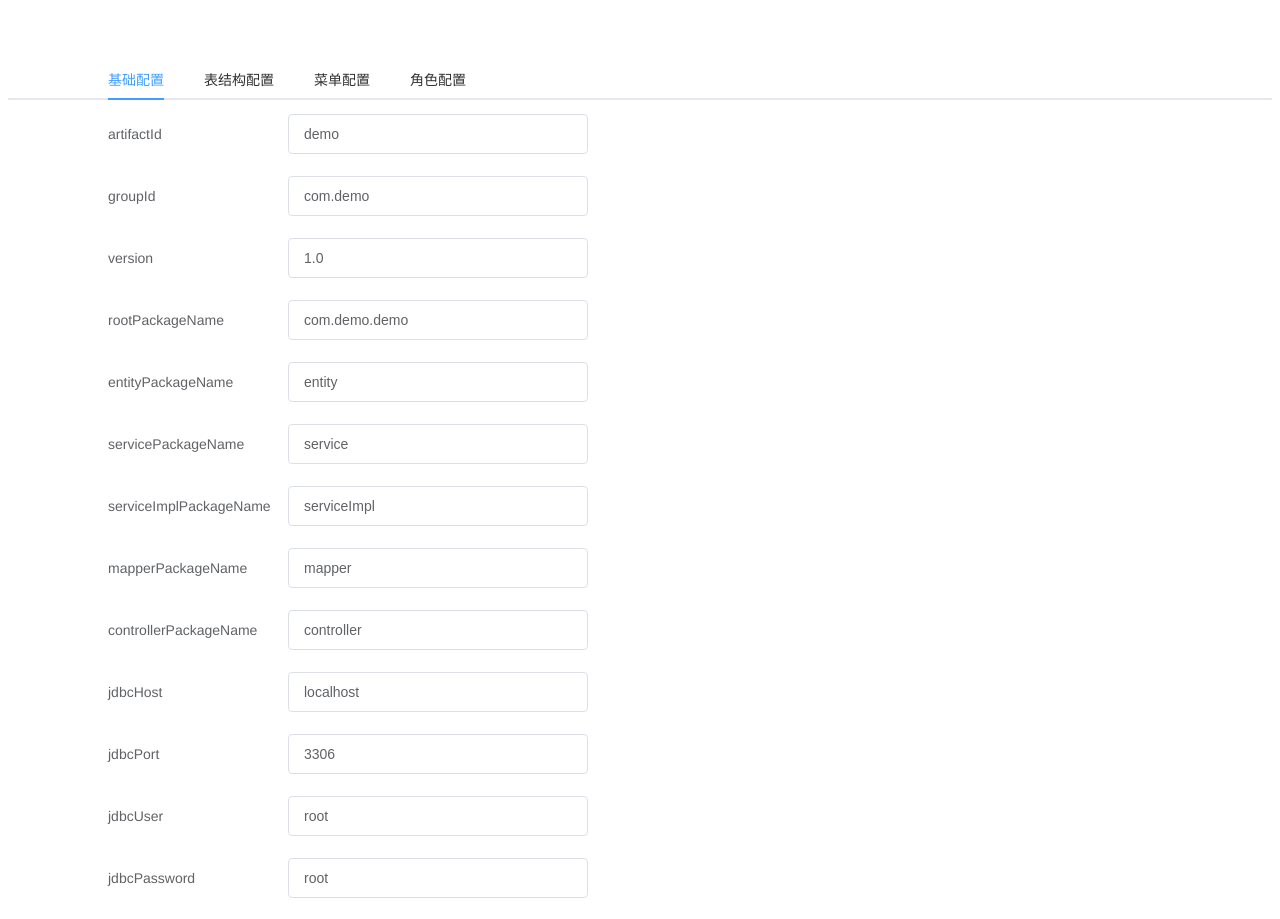
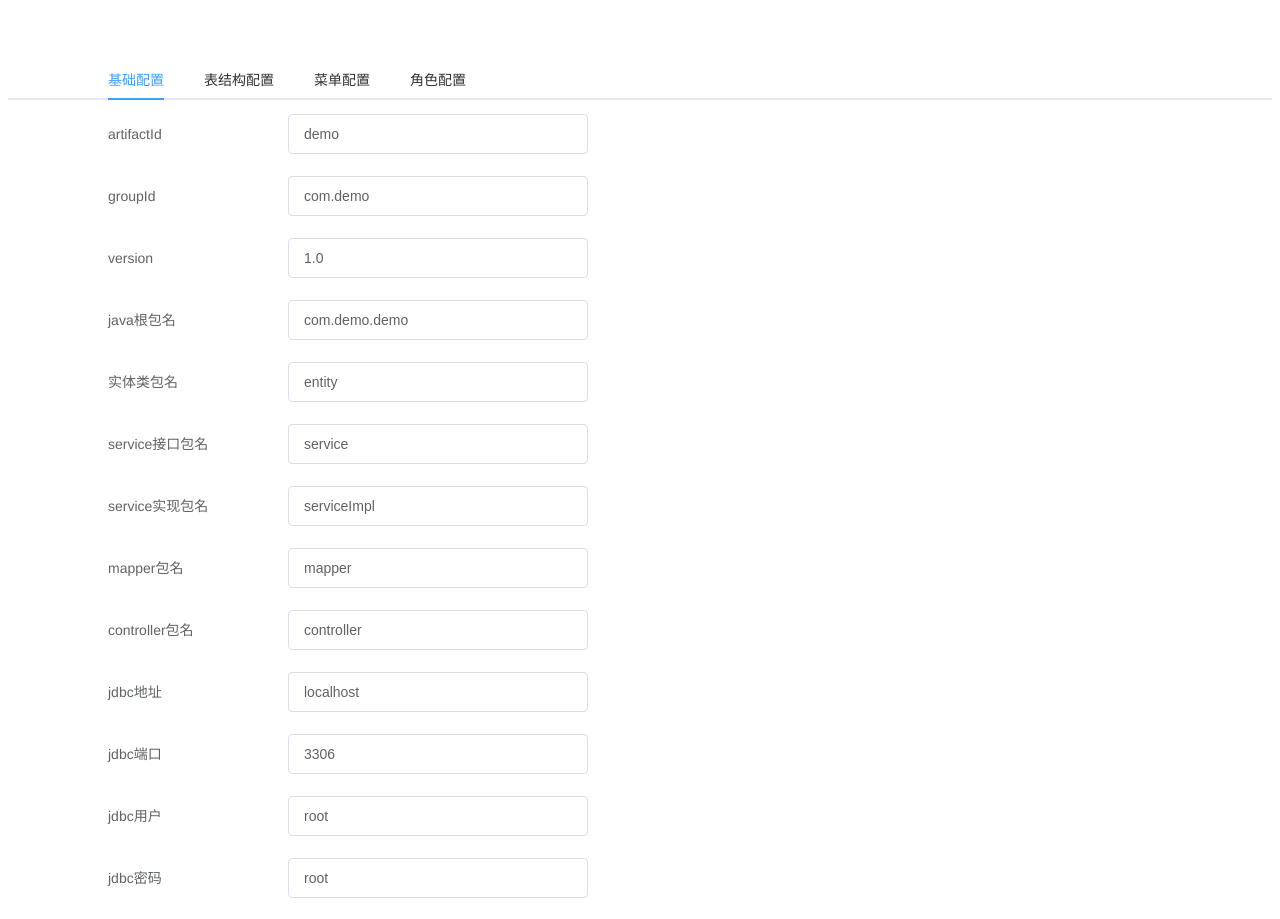
Before and after one commit to zshnb/project-generator-frontend, a Vue app: page /#/ in a window 1280 px wide. Shown: the top 919 px of the page. Built offline with nearby package versions, Linux system fonts and the light colour scheme.

Commit message:
modify label

```diff
--- a/src/page/ProjectConfig/ProjectConfig.vue
+++ b/src/page/ProjectConfig/ProjectConfig.vue
@@ -10,42 +10,42 @@
       <el-form-item label="version">
         <el-input placeholder="version" v-model="config.version"></el-input>
       </el-form-item>
-      <el-form-item label="rootPackageName">
+      <el-form-item label="java根包名">
         <el-input placeholder="rootPackageName" v-model="config.rootPackageName"></el-input>
       </el-form-item>
-      <el-form-item label="entityPackageName">
+      <el-form-item label="实体类包名">
         <el-input placeholder="entityPackageName" v-model="config.entityPackageName"></el-input>
       </el-form-item>
-      <el-form-item label="servicePackageName">
+      <el-form-item label="service接口包名">
         <el-input placeholder="servicePackageName" v-model="config.servicePackageName"></el-input>
       </el-form-item>
-      <el-form-item label="serviceImplPackageName">
+      <el-form-item label="service实现包名">
         <el-input placeholder="serviceImplPackageName"
                   v-model="config.serviceImplPackageName"></el-input>
       </el-form-item>
-      <el-form-item label="mapperPackageName">
+      <el-form-item label="mapper包名">
         <el-input placeholder="mapperPackageName" v-model="config.mapperPackageName"></el-input>
       </el-form-item>
-      <el-form-item label="controllerPackageName">
+      <el-form-item label="controller包名">
         <el-input placeholder="controllerPackageName"
                   v-model="config.controllerPackageName"></el-input>
       </el-form-item>
-      <el-form-item label="jdbcHost">
+      <el-form-item label="jdbc地址">
         <el-input placeholder="jdbcHost" v-model="config.jdbcHost"></el-input>
       </el-form-item>
-      <el-form-item label="jdbcPort">
+      <el-form-item label="jdbc端口">
         <el-input placeholder="jdbcPort" v-model="config.jdbcPort"></el-input>
       </el-form-item>
-      <el-form-item label="jdbcUser">
+      <el-form-item label="jdbc用户">
         <el-input placeholder="jdbcUser" v-model="config.jdbcUser"></el-input>
       </el-form-item>
-      <el-form-item label="jdbcPassword">
+      <el-form-item label="jdbc密码">
         <el-input placeholder="jdbcPassword" v-model="config.jdbcPassword"></el-input>
       </el-form-item>
-      <el-form-item label="jdbcDatabase">
+      <el-form-item label="数据库名">
         <el-input placeholder="jdbcDatabase" v-model="config.jdbcDatabase"></el-input>
       </el-form-item>
-      <el-form-item label="UI">
+      <el-form-item label="UI库">
         <el-select v-model="config.type">
           <el-option v-for="item in projectTypes"
                      :key="item.value"
```
